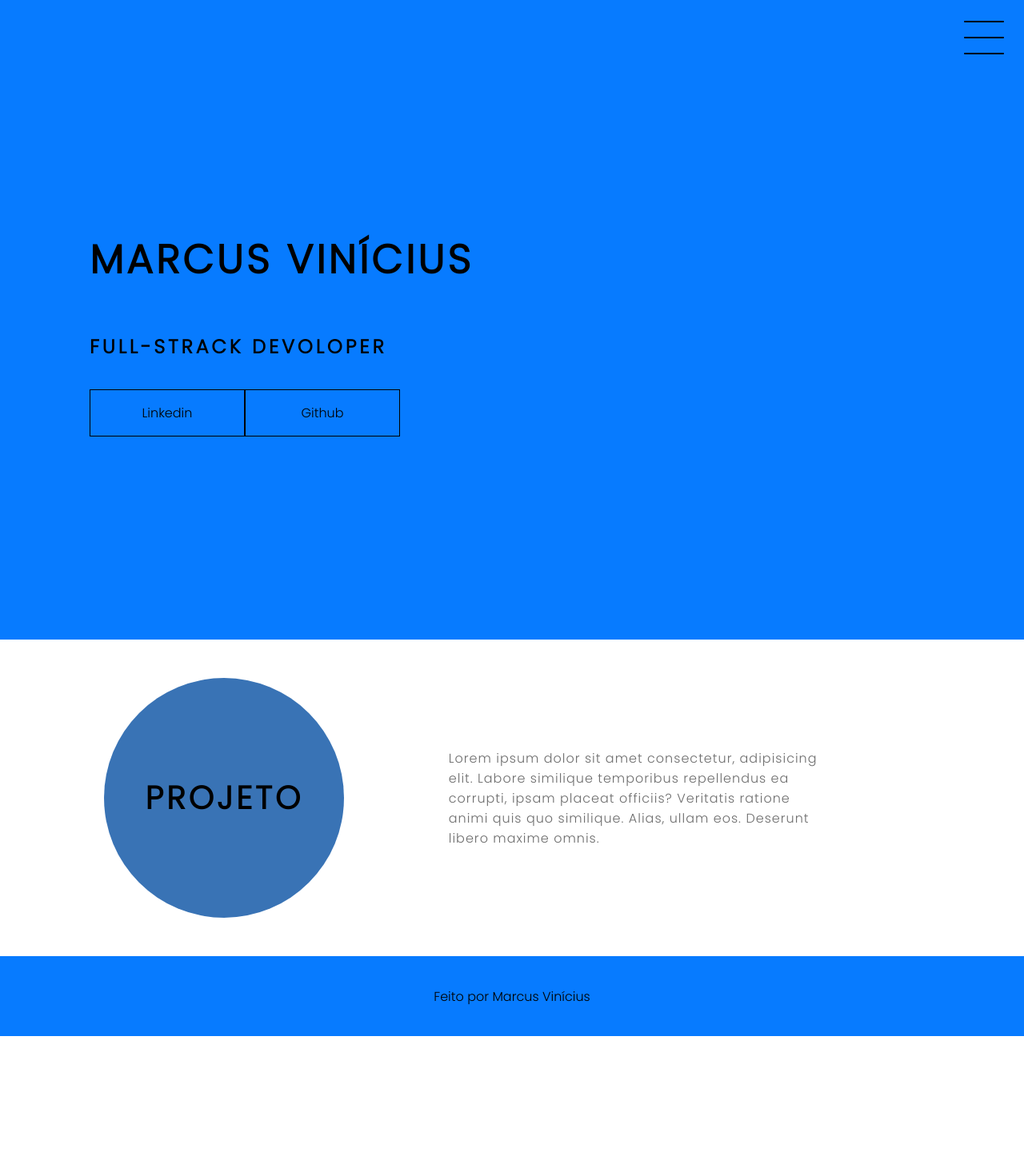
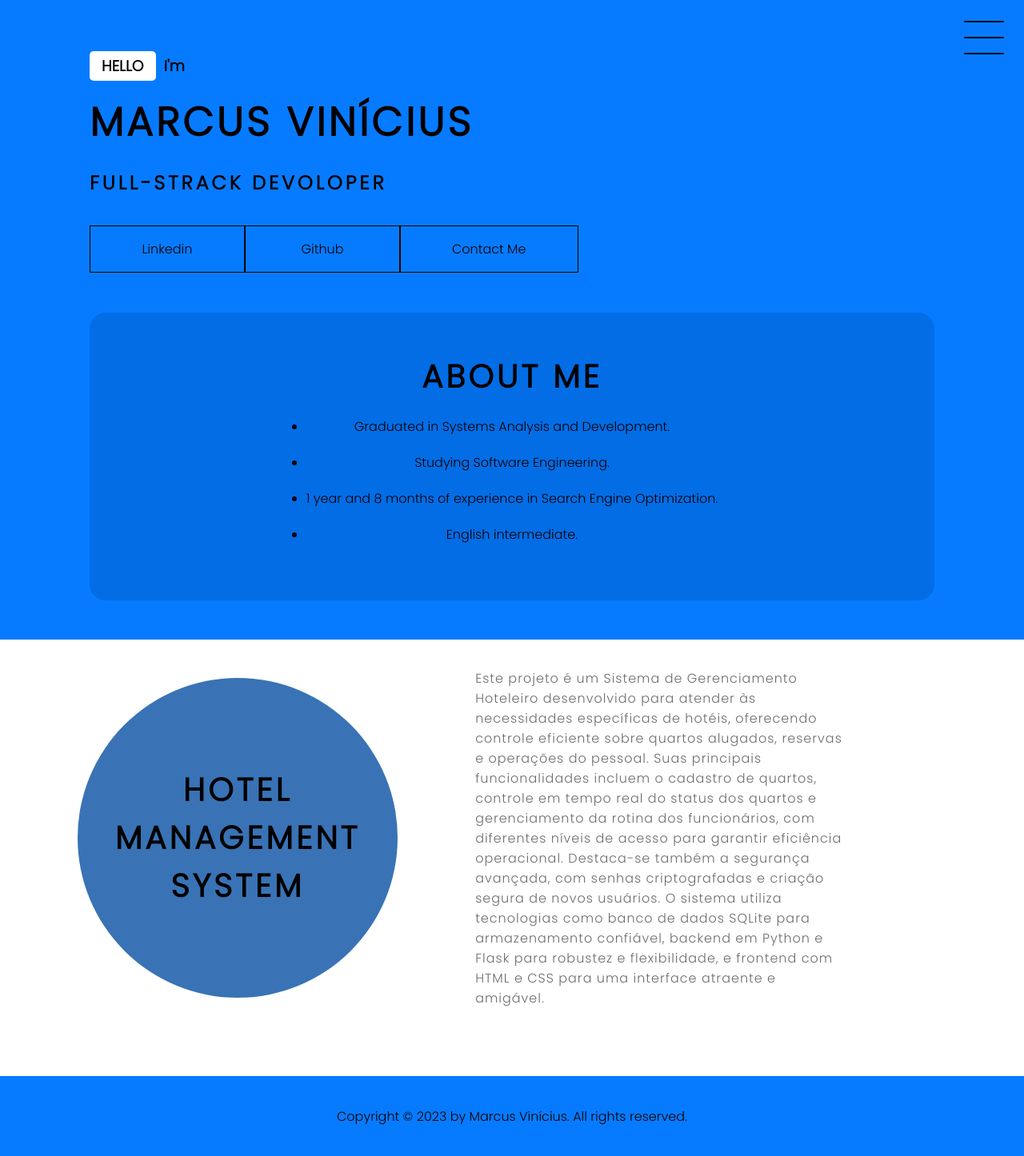
Before and after one commit to marcussviniciuss/portifolio-marcus, a plain HTML site: page index.html in a window 1280 px wide. Shown: the whole page at 80% size. Before the commit the page ends 1296 px from the top, so only its background shows below. Drawn offline with Linux system fonts and the light colour scheme.

Commit message:
erro ao clicar na nav e ser direcionado para a sessao

```diff
--- a/index.html
+++ b/index.html
@@ -5,7 +5,7 @@
     <meta http-equiv="X-UA-Compatible" content="IE=edge">
     <meta name="viewport" content="width=device-width, initial-scale=1.0">
     <link rel="stylesheet" href="style.css">
-    <title>Portifólio</title>
+    <title>Portifólio Marcus Vincius</title>
 </head>
 <body>
     <header class="header-container">
@@ -25,38 +25,65 @@
                                 <a href="">Home</a>
                             </li>
                             <li>
-                                <a href="">Sobre</a>
+                                <a href="">About me</a>
                             </li>
                             <li>
-                                <a href="">Projetos</a>
+                                <a href="">Experiences</a>
+                            </li>
+                            <li>
+                                <a href="#projects">Projects</a>
+                            </li>
+                            <li>
+                                <a href="">Skills</a>
                             </li>
                         </ul>
                     </nav>
                 </div>
             </div>
         </div>
+        <h3><span class="botao">Hello</span> I'm</h3>
         <h1>Marcus Vinícius</h1>
         <h2>Full-Strack Devoloper</h2>
         <div class="social-media">
             <a href="https://www.linkedin.com/in/marcus-vin%C3%ADcius-267756219/" target="_blank">Linkedin</a>
             <a href="https://github.com/marcussviniciuss?tab=repositories" target="_blank">Github</a>
+            <a href="https://api.whatsapp.com/send/?phone=5511954405823" target="_blank">Contact Me</a>
         </div>
+                <!-- Seção About Me -->
+                <div class="about-me-container">
+                    <div class="about-me-card">
+                        <div class="card-wrapper">
+                            <h2>About Me</h2>
+                        </div>
+                    </div>
+                    <ul class="about-me-text">
+                        <li>Graduated in Systems Analysis and Development.</li>
+                        <li>Studying Software Engineering.</li>
+                        <li>1 year and 8 months of experience in Search Engine Optimization.</li>
+                        <li>English intermediate.</li>
+                    </ul>
+                </div>
+                <!-- Fim da Seção About Me -->
     </header>
-    <main class="main-container">
-        <div class="card-container">
-            <div class="card">
-                <div class="card-wrapper">
-                    <h2>Projeto</h2>
-                    <p>Clique aqui!</p>
+    <main class="main-container center-container">
+        <div class="card-container" >
+            <a href="https://github.com/marcussviniciuss/sistema-soft-forge" target="_blank">
+                <div class="card">
+                    <div class="card-wrapper" id="projects">
+                        <h2>Hotel Management System</h2>
+                        <p>Clique aqui!</p>
+
+                    </div>
                 </div>
+            </a>
+            <div class="card-text">
+                Este projeto é um Sistema de Gerenciamento Hoteleiro desenvolvido para atender às necessidades específicas de hotéis, oferecendo controle eficiente sobre quartos alugados, reservas e operações do pessoal. Suas principais funcionalidades incluem o cadastro de quartos, controle em tempo real do status dos quartos e gerenciamento da rotina dos funcionários, com diferentes níveis de acesso para garantir eficiência operacional. Destaca-se também a segurança avançada, com senhas criptografadas e criação segura de novos usuários. O sistema utiliza tecnologias como banco de dados SQLite para armazenamento confiável, backend em Python e Flask para robustez e flexibilidade, e frontend com HTML e CSS para uma interface atraente e amigável.
             </div>
-            <div class="card-text">
-                Lorem ipsum dolor sit amet consectetur, adipisicing elit. Labore similique temporibus repellendus ea corrupti, ipsam placeat officiis? Veritatis ratione animi quis quo similique. Alias, ullam eos. Deserunt libero maxime omnis.
-            </div>
+        </div>
         </div>
     </main>
     <footer class="footer">
-        Feito por Marcus Vinícius
+        Copyright © 2023 by Marcus Vinícius. All rights reserved.
     </footer>
 </body>
 </html>
--- a/style.css
+++ b/style.css
@@ -27,11 +27,22 @@ h1 {
     font-size: 50px;
     text-transform: uppercase;
     letter-spacing: 4px;
+    margin: 0px; /* Adiciona uma pequena margem inferior para separar o h1 do h3 */
 }
 
 h2 {
     text-transform: uppercase;
     letter-spacing: 4px;
+}
+
+.botao {
+    background-color: white; /* Define a cor de fundo como branco */
+    color: black; /* Define a cor do texto como preto */
+    padding: 5px 15px; /* Adiciona espaçamento interno */
+    border: none; /* Remove a borda padrão */
+    border-radius: 5px; /* Adiciona cantos arredondados */
+    text-transform: uppercase; /* Transforma o texto em maiúsculo */
+    margin-right: 5px; /* Adiciona uma margem à direita para separar do próximo elemento */
 }
 
 .social-media {
@@ -190,9 +201,13 @@ a:hover {
     width: 90%;
 }
 
+.card-container a {
+    text-decoration: none;
+}
+
 .card {
-    width: 300px;
-    height: 300px;
+    width: 400px;
+    height: 400px;
     border-radius: 100%;
     margin: 3rem 0 3rem 0 ;
     display: flex;
@@ -258,8 +273,8 @@ a:hover {
 }
 
 .card:hover > .card-wrapper::before {
-    height: 260px;
-    width: 260px;
+    height: 350px;
+    width: 350px;
     opacity: 1;
 }
 
@@ -278,4 +293,30 @@ a:hover {
     justify-content: center;
     color: black;
     font-size: bold;
+    margin-top: 50px; /* Adicionando margem superior igual à altura do footer */
 }
+
+.about-me-container {
+    width: 100%;
+    background-color: rgba(3, 107, 226, 0.863);
+    border-radius: 20px;
+    display: flex;
+    flex-direction: column;
+    align-items: center;
+    margin-top: 50px;
+    padding: 50px 0; /* Ajusta o espaçamento interno */
+}
+
+.about-me-card {
+    margin-bottom: 20px; /* Adiciona uma margem inferior */
+}
+
+.about-me-text {
+    text-align: center; /* Centraliza o texto */
+    padding: 0; /* Remove o preenchimento padrão */
+    margin: 0; /* Remove as margens padrão */
+}
+
+.about-me-text li {
+    margin-bottom: 20px; /* Adiciona uma margem inferior */
+}
```
